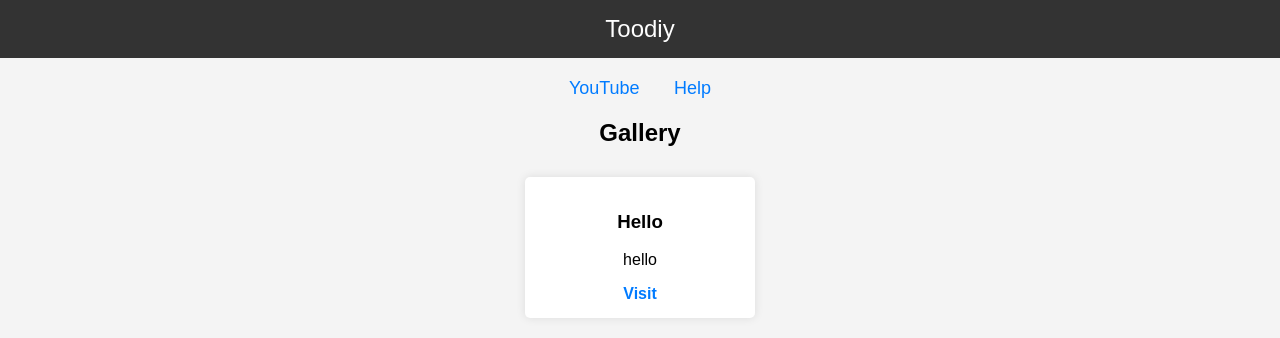
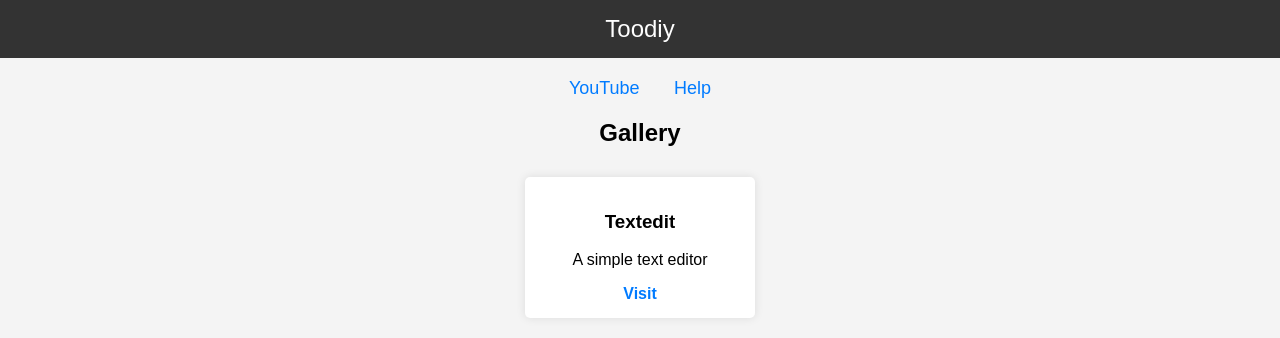
Before and after one commit to abceveryone/abceveryone.github.io, a plain HTML site: page index.html in a window 1280 px wide. Drawn offline with Linux system fonts and the light colour scheme.

Commit message:
Update index.html

```diff
--- a/index.html
+++ b/index.html
@@ -64,7 +64,7 @@
 
 <script>
     const galleryItems = [
-        { name: "Hello", description: "hello", link: "https://www.example.com" }
+        { name: "Textedit", description: "A simple text editor", link: "https://www.abceveryone.github.io/textedit.html" }
     ];
 
     function renderGallery() {
```
